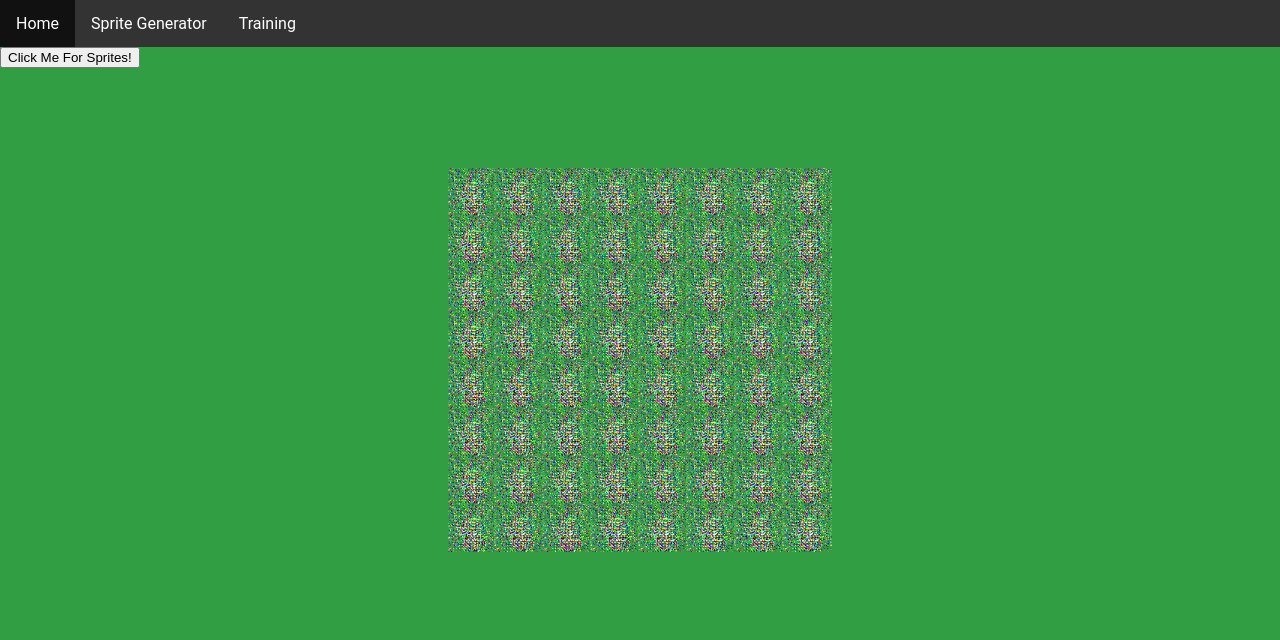
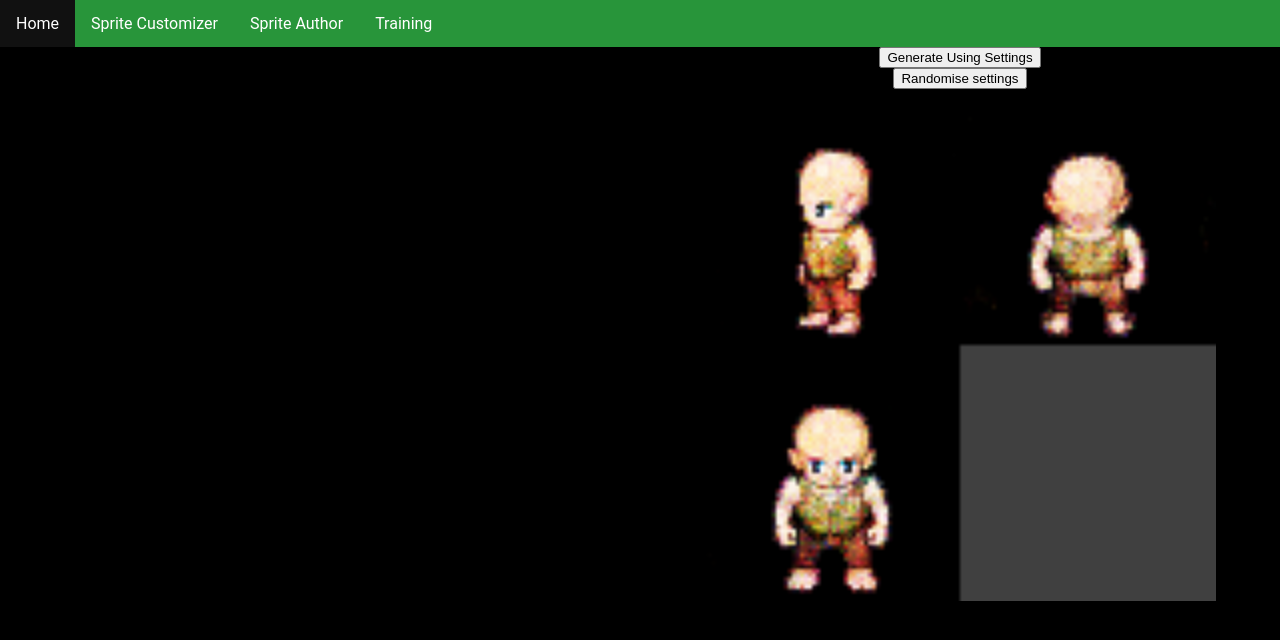
Before and after one commit to andrewmumblebee/AuthorArtistAnimator, a Flask app: template web/templates/customizer.html in a window 1280 px wide. Shown: the top 640 px of the page. Run offline with Flask 2, Linux system fonts and the light colour scheme; the template is opened without the code that fills it, so the values that code supplies are empty; some libraries are stand-ins or nearby versions.

Commit message:
Updated website styling and links

```diff
--- a/web/static/styles/style.css
+++ b/web/static/styles/style.css
@@ -1,29 +1,29 @@
 body {
-    background-color: rgba(42, 155, 61, 0.966);
+    background-color: rgb(0, 0, 0);
     margin: 0px;
     font-family: 'Roboto', sans-serif;
 }
 
-#placeholder {
-    display: block;
-    padding-top: 100px;
-    margin: auto;
-    width: 30%;
-}
-
-ul {
-    list-style-type: none;
+#nav {
     margin: 0;
     padding: 0;
     overflow: hidden;
-    background-color: #333;
+    background-color: rgba(42, 155, 61, 0.966);
+}
+
+#placeholder {
+    width: 80%;
 }
 
 li {
+    list-style-type: none;
+}
+
+#nav li {
     float: left;
 }
 
-li a {
+#nav li a {
     display: block;
     color: white;
     text-align: center;
@@ -32,6 +32,34 @@ li a {
 }
 
 /* Change the link color to #111 (black) on hover */
-li a:hover {
+#nav li a:hover {
     background-color: #111;
 }
+
+#options>ul>li>ul {
+    display: none;
+}
+
+#container {
+    display: flex;
+    justify-content: center;
+}
+
+.option_heading {
+    font-size: 30px;
+    font-weight: bold;
+}
+
+#options {
+    color: white;
+}
+
+#options, #sprites {
+    width: 50%;
+}
+
+#sprites {
+    display: flex;
+    flex-flow: column;
+    align-items: center;
+}
--- a/web/templates/customizer.html
+++ b/web/templates/customizer.html
@@ -17,20 +17,66 @@
     <script type="text/javascript">
       $(function() {
         $('#sprite_g').bind('click', function() {
-          $.getJSON($SCRIPT_ROOT + '/_generate_sprite', {
-          }, function(data) {
-            $("#placeholder")[0].src = `{{url_for('static',filename='images/sprite.png')}}?${data.result}`;
+          var sliders = $('.slider').sort(function(a ,b) {
+             return parseInt(a.id) - parseInt(b.id);
+          });
+
+          var label_values = sliders.map(function(i, val) {
+            return parseInt(val.value) / 100;
+          }).toArray();
+
+          console.log(label_values[0]);
+
+          $.ajax({
+            type: 'POST',
+            contentType: 'application/json',
+            url: $SCRIPT_ROOT + '/_generate_sprite',
+            dataType : 'json',
+            data : JSON.stringify(label_values),
+            success : function(data) {
+              $("#placeholder")[0].src = `{{url_for('static',filename='images/sprite.png')}}?${data.result}`;
+            },error : function(result){
+              console.log(result);
+            }
           });
           return false;
         });
+        $(".option_heading").click(function (e) {
+          $(this).toggleClass('active');
+          e.stopPropagation();
+          $(this).siblings().toggle();
+        });
       });
     </script>
-    <ul>
-        <li><a href="/">Home</a></li>
-        <li><a href="{{url_for('generator')}}">Sprite Generator</a></li>
-        <li><a href="{{url_for('training')}}">Training</a></li>
+    <ul id="nav">
+      <li><a href="/">Home</a></li>
+      <li><a href="{{url_for('customizer')}}">Sprite Customizer</a></li>
+      <li><a href="{{url_for('author')}}">Sprite Author</a></li>
+      <li><a href="{{url_for('training')}}">Training</a></li>
     </ul>
-    <button type="button" id="sprite_g">Click Me For Sprites!</button>
-    <img src="{{url_for('static',filename='images/sprite.png')}}" alt="WIP" id="placeholder">
+    <div id ="container">
+      <div id="options">
+        <ul>
+          {% for key, value in encoding.items() %}
+            <li><span class="option_heading">{{key}}</span>
+                <ul>
+                  {% for index, option in value.items() %}
+                    {% if loop.index == 1 %}
+                    <li>{{option}}<input type="range" min="1" max="100" value="100" class="slider" id="{{index}}"></li>
+                    {% else %}
+                    <li>{{option}}<input type="range" min="0" max="100" value="0" class="slider" id="{{index}}"></li>
+                    {% endif %}
+                  {% endfor %}
+                </ul>
+            </li>
+          {% endfor %}
+        </ul>
+      </div>
+      <div id="sprites">
+        <button type="button" id="sprite_g">Generate Using Settings</button>
+        <button type="button" id="sprite_r">Randomise settings</button>
+        <img src="{{url_for('static',filename='images/sprite.png')}}" alt="WIP" id="placeholder">
+      </div>
+    </div>
   </body>
 </html>
```
Also changed, not shown: web/templates/author.html (+4 -3 lines), web/templates/index.html (+5 -3 lines), web/templates/training.html (+4 -3 lines), web/static/images/sprite.png.
